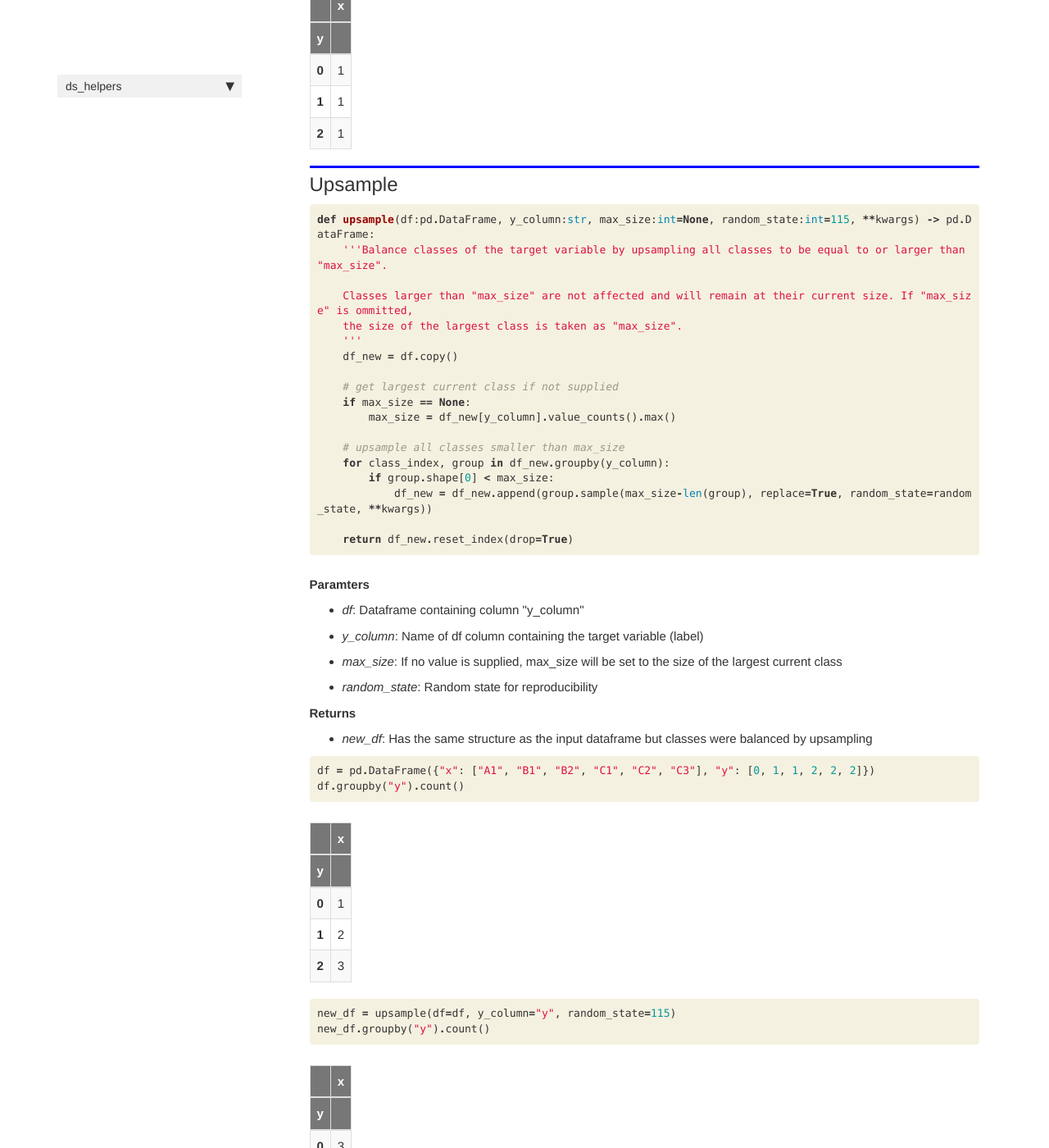
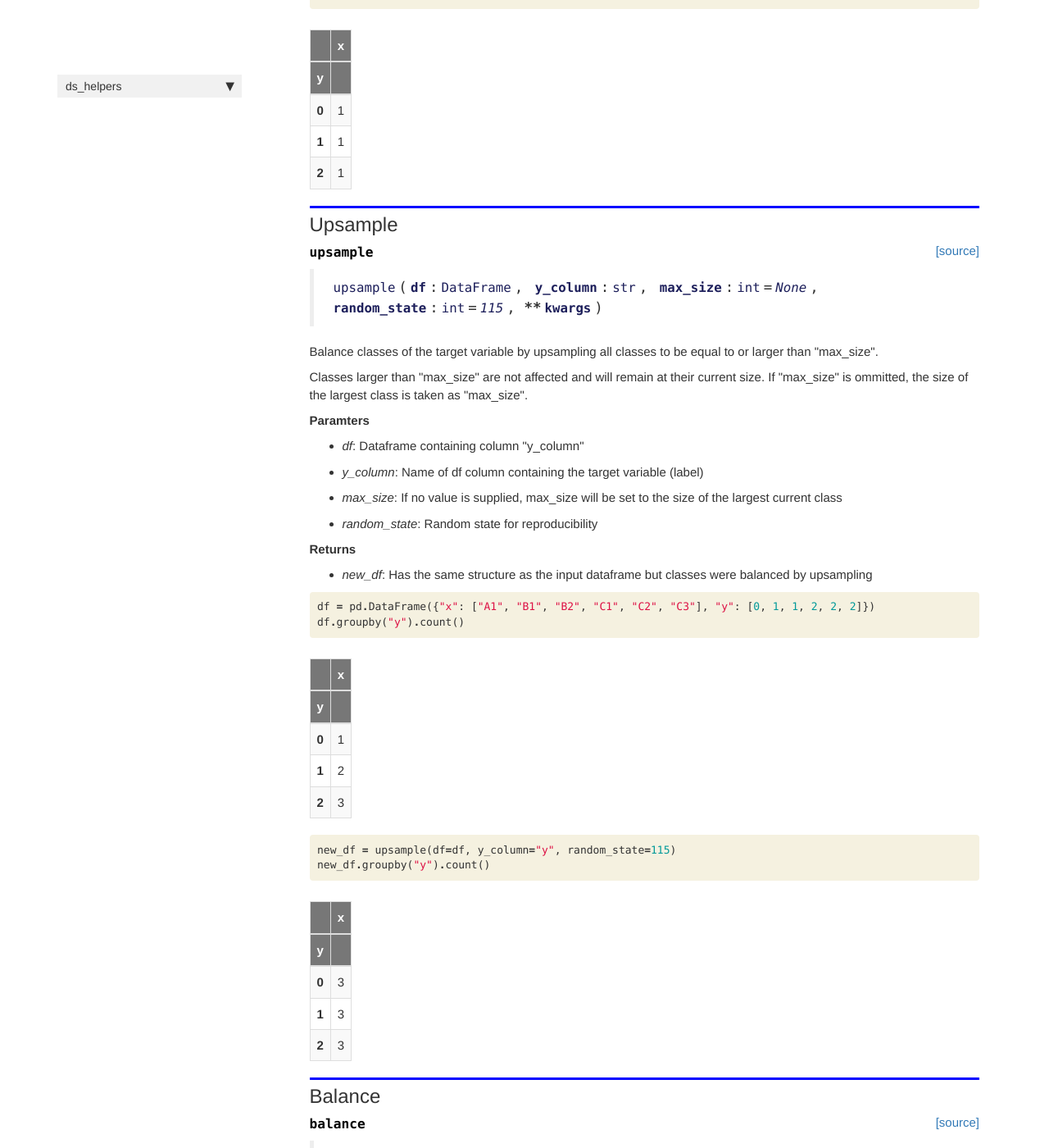
Before and after one commit to maronr/ds_helpers, a Jekyll site: the page built from docs/training.balance.html, in a window 1280 px wide and 1400 px high, scrolled down 1228 px. Shown: the whole window at 82% size. Built offline with Jekyll 4.4.1, drawn with Linux system fonts in a browser that asks for light colours; nearby versions of some CDN libraries; comment, search, counter and statistics services are not loaded; some of the changed text lies outside the part shown.

Commit message:
fix exports

```diff
--- a/docs/training.balance.html
+++ b/docs/training.balance.html
@@ -250,31 +250,31 @@ the size of the smallest current class is taken as "min_size".</p>
     {% raw %}
 
 <div class="cell border-box-sizing code_cell rendered">
-<div class="input">
 
-<div class="inner_cell">
-    <div class="input_area">
-<div class=" highlight hl-ipython3"><pre><span></span><span class="k">def</span> <span class="nf">upsample</span><span class="p">(</span><span class="n">df</span><span class="p">:</span><span class="n">pd</span><span class="o">.</span><span class="n">DataFrame</span><span class="p">,</span> <span class="n">y_column</span><span class="p">:</span><span class="nb">str</span><span class="p">,</span> <span class="n">max_size</span><span class="p">:</span><span class="nb">int</span><span class="o">=</span><span class="kc">None</span><span class="p">,</span> <span class="n">random_state</span><span class="p">:</span><span class="nb">int</span><span class="o">=</span><span class="mi">115</span><span class="p">,</span> <span class="o">**</span><span class="n">kwargs</span><span class="p">)</span> <span class="o">-&gt;</span> <span class="n">pd</span><span class="o">.</span><span class="n">DataFrame</span><span class="p">:</span>
-    <span class="sd">&#39;&#39;&#39;Balance classes of the target variable by upsampling all classes to be equal to or larger than &quot;max_size&quot;.</span>
-<span class="sd">       </span>
-<span class="sd">    Classes larger than &quot;max_size&quot; are not affected and will remain at their current size. If &quot;max_size&quot; is ommitted, </span>
-<span class="sd">    the size of the largest class is taken as &quot;max_size&quot;.   </span>
-<span class="sd">    &#39;&#39;&#39;</span>
-    <span class="n">df_new</span> <span class="o">=</span> <span class="n">df</span><span class="o">.</span><span class="n">copy</span><span class="p">()</span>
+</div>
+    {% endraw %}
 
-    <span class="c1"># get largest current class if not supplied</span>
-    <span class="k">if</span> <span class="n">max_size</span> <span class="o">==</span> <span class="kc">None</span><span class="p">:</span>
-        <span class="n">max_size</span> <span class="o">=</span> <span class="n">df_new</span><span class="p">[</span><span class="n">y_column</span><span class="p">]</span><span class="o">.</span><span class="n">value_counts</span><span class="p">()</span><span class="o">.</span><span class="n">max</span><span class="p">()</span>
+    {% raw %}
 
-    <span class="c1"># upsample all classes smaller than max_size</span>
-    <span class="k">for</span> <span class="n">class_index</span><span class="p">,</span> <span class="n">group</span> <span class="ow">in</span> <span class="n">df_new</span><span class="o">.</span><span class="n">groupby</span><span class="p">(</span><span class="n">y_column</span><span class="p">):</span>
-        <span class="k">if</span> <span class="n">group</span><span class="o">.</span><span class="n">shape</span><span class="p">[</span><span class="mi">0</span><span class="p">]</span> <span class="o">&lt;</span> <span class="n">max_size</span><span class="p">:</span>
-            <span class="n">df_new</span> <span class="o">=</span> <span class="n">df_new</span><span class="o">.</span><span class="n">append</span><span class="p">(</span><span class="n">group</span><span class="o">.</span><span class="n">sample</span><span class="p">(</span><span class="n">max_size</span><span class="o">-</span><span class="nb">len</span><span class="p">(</span><span class="n">group</span><span class="p">),</span> <span class="n">replace</span><span class="o">=</span><span class="kc">True</span><span class="p">,</span> <span class="n">random_state</span><span class="o">=</span><span class="n">random_state</span><span class="p">,</span> <span class="o">**</span><span class="n">kwargs</span><span class="p">))</span>
+<div class="cell border-box-sizing code_cell rendered">
 
-    <span class="k">return</span> <span class="n">df_new</span><span class="o">.</span><span class="n">reset_index</span><span class="p">(</span><span class="n">drop</span><span class="o">=</span><span class="kc">True</span><span class="p">)</span>
-</pre></div>
+<div class="output_wrapper">
+<div class="output">
 
-    </div>
+<div class="output_area">
+
+
+<div class="output_markdown rendered_html output_subarea ">
+<h4 id="upsample" class="doc_header"><code>upsample</code><a href="https://github.com/maronr/ds_helpers/tree/master/ds_helpers/training/balance.py#L32" class="source_link" style="float:right">[source]</a></h4><blockquote><p><code>upsample</code>(<strong><code>df</code></strong>:<code>DataFrame</code>, <strong><code>y_column</code></strong>:<code>str</code>, <strong><code>max_size</code></strong>:<code>int</code>=<em><code>None</code></em>, <strong><code>random_state</code></strong>:<code>int</code>=<em><code>115</code></em>, <strong>**<code>kwargs</code></strong>)</p>
+</blockquote>
+<p>Balance classes of the target variable by upsampling all classes to be equal to or larger than "max_size".</p>
+<p>Classes larger than "max_size" are not affected and will remain at their current size. If "max_size" is ommitted,
+the size of the largest class is taken as "max_size".</p>
+
+</div>
+
+</div>
+
 </div>
 </div>
 
@@ -457,26 +457,29 @@ the size of the smallest current class is taken as "min_size".</p>
     {% raw %}
 
 <div class="cell border-box-sizing code_cell rendered">
-<div class="input">
 
-<div class="inner_cell">
-    <div class="input_area">
-<div class=" highlight hl-ipython3"><pre><span></span><span class="k">def</span> <span class="nf">balance</span><span class="p">(</span><span class="n">df</span><span class="p">:</span><span class="n">pd</span><span class="o">.</span><span class="n">DataFrame</span><span class="p">,</span> <span class="n">y_column</span><span class="p">:</span><span class="nb">str</span><span class="p">,</span> <span class="n">size</span><span class="p">:</span><span class="nb">int</span><span class="p">,</span> <span class="n">random_state</span><span class="p">:</span><span class="nb">int</span><span class="o">=</span><span class="mi">115</span><span class="p">,</span> <span class="o">**</span><span class="n">kwargs</span><span class="p">)</span> <span class="o">-&gt;</span> <span class="n">pd</span><span class="o">.</span><span class="n">DataFrame</span><span class="p">:</span>
-    <span class="sd">&#39;&#39;&#39;Balance classes of the target variable by up- or downsampling all classes to be equal to &quot;size&quot;.</span>
-<span class="sd">    &#39;&#39;&#39;</span>
-    <span class="n">df_new</span> <span class="o">=</span> <span class="n">df</span><span class="o">.</span><span class="n">copy</span><span class="p">()</span>
+</div>
+    {% endraw %}
 
-    <span class="k">for</span> <span class="n">class_index</span><span class="p">,</span> <span class="n">group</span> <span class="ow">in</span> <span class="n">df_new</span><span class="o">.</span><span class="n">groupby</span><span class="p">(</span><span class="n">y_column</span><span class="p">):</span>
-        <span class="k">if</span> <span class="n">group</span><span class="o">.</span><span class="n">shape</span><span class="p">[</span><span class="mi">0</span><span class="p">]</span> <span class="o">&lt;</span> <span class="n">size</span><span class="p">:</span>
-            <span class="n">df_new</span> <span class="o">=</span> <span class="n">df_new</span><span class="o">.</span><span class="n">append</span><span class="p">(</span><span class="n">group</span><span class="o">.</span><span class="n">sample</span><span class="p">(</span><span class="n">size</span><span class="o">-</span><span class="nb">len</span><span class="p">(</span><span class="n">group</span><span class="p">),</span> <span class="n">replace</span><span class="o">=</span><span class="kc">True</span><span class="p">,</span> <span class="n">random_state</span><span class="o">=</span><span class="n">random_state</span><span class="p">,</span> <span class="o">**</span><span class="n">kwargs</span><span class="p">))</span>
-        <span class="k">if</span> <span class="n">group</span><span class="o">.</span><span class="n">shape</span><span class="p">[</span><span class="mi">0</span><span class="p">]</span> <span class="o">&gt;</span> <span class="n">size</span><span class="p">:</span>
-            <span class="n">drop_idx</span> <span class="o">=</span> <span class="n">group</span><span class="o">.</span><span class="n">sample</span><span class="p">(</span><span class="nb">len</span><span class="p">(</span><span class="n">group</span><span class="p">)</span><span class="o">-</span><span class="n">size</span><span class="p">,</span> <span class="n">random_state</span><span class="o">=</span><span class="n">random_state</span><span class="p">,</span> <span class="o">**</span><span class="n">kwargs</span><span class="p">)</span><span class="o">.</span><span class="n">index</span>
-            <span class="n">df_new</span> <span class="o">=</span> <span class="n">df_new</span><span class="o">.</span><span class="n">drop</span><span class="p">(</span><span class="n">drop_idx</span><span class="p">)</span>
+    {% raw %}
 
-    <span class="k">return</span> <span class="n">df_new</span><span class="o">.</span><span class="n">reset_index</span><span class="p">(</span><span class="n">drop</span><span class="o">=</span><span class="kc">True</span><span class="p">)</span>
-</pre></div>
+<div class="cell border-box-sizing code_cell rendered">
 
-    </div>
+<div class="output_wrapper">
+<div class="output">
+
+<div class="output_area">
+
+
+<div class="output_markdown rendered_html output_subarea ">
+<h4 id="balance" class="doc_header"><code>balance</code><a href="https://github.com/maronr/ds_helpers/tree/master/ds_helpers/training/balance.py#L53" class="source_link" style="float:right">[source]</a></h4><blockquote><p><code>balance</code>(<strong><code>df</code></strong>:<code>DataFrame</code>, <strong><code>y_column</code></strong>:<code>str</code>, <strong><code>size</code></strong>:<code>int</code>, <strong><code>random_state</code></strong>:<code>int</code>=<em><code>115</code></em>, <strong>**<code>kwargs</code></strong>)</p>
+</blockquote>
+<p>Balance classes of the target variable by up- or downsampling all classes to be equal to "size".</p>
+
+</div>
+
+</div>
+
 </div>
 </div>
 
--- a/ds_helpers/_nbdev.py
+++ b/ds_helpers/_nbdev.py
@@ -2,7 +2,9 @@
 
 __all__ = ["index", "modules", "custom_doc_links", "git_url"]
 
-index = {"downsample": "00_training.balance.ipynb"}
+index = {"downsample": "00_training.balance.ipynb",
+         "upsample": "00_training.balance.ipynb",
+         "balance": "00_training.balance.ipynb"}
 
 modules = ["training/balance.py"]
 
```
Also changed, not shown: 2 other files.
